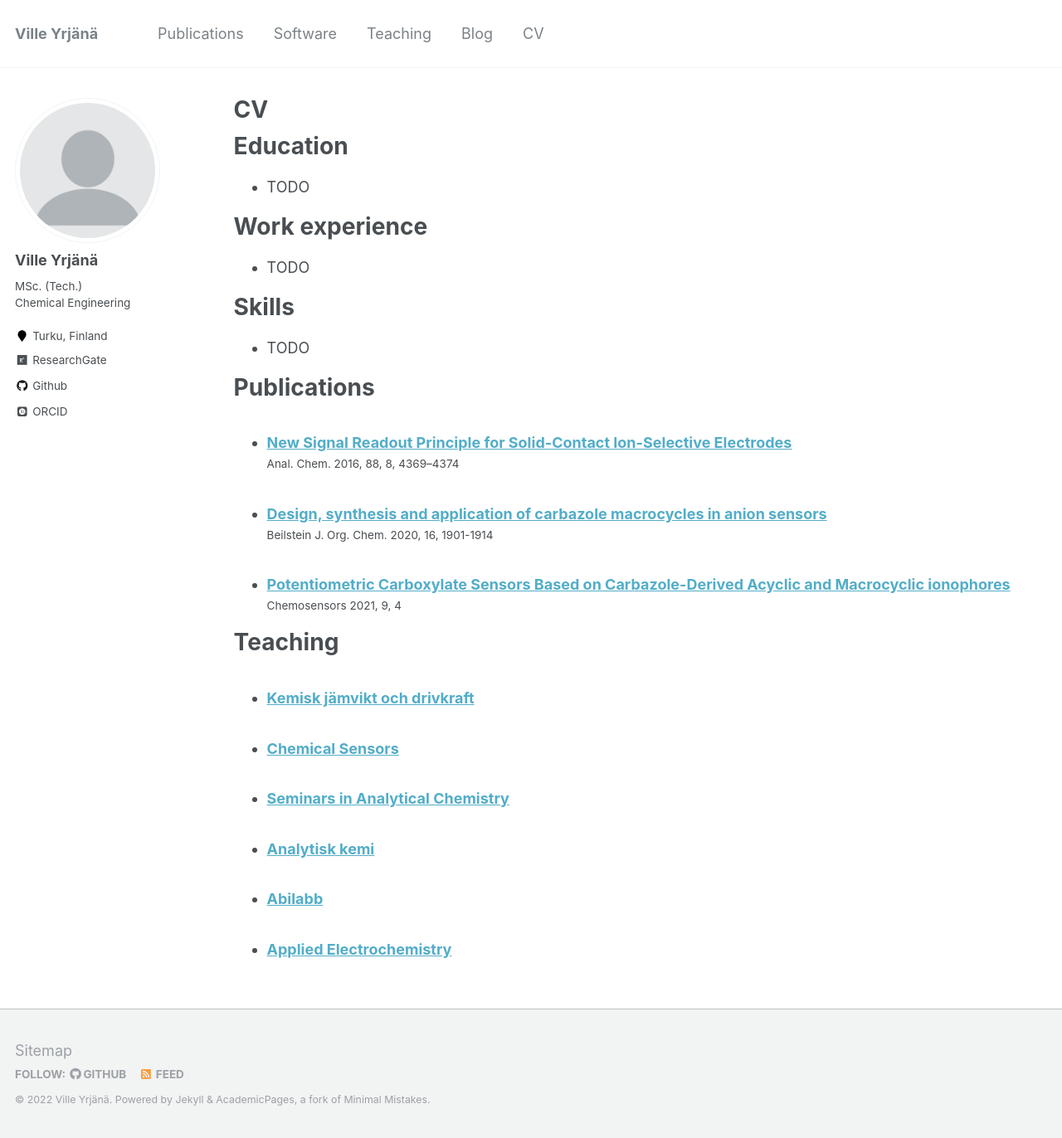
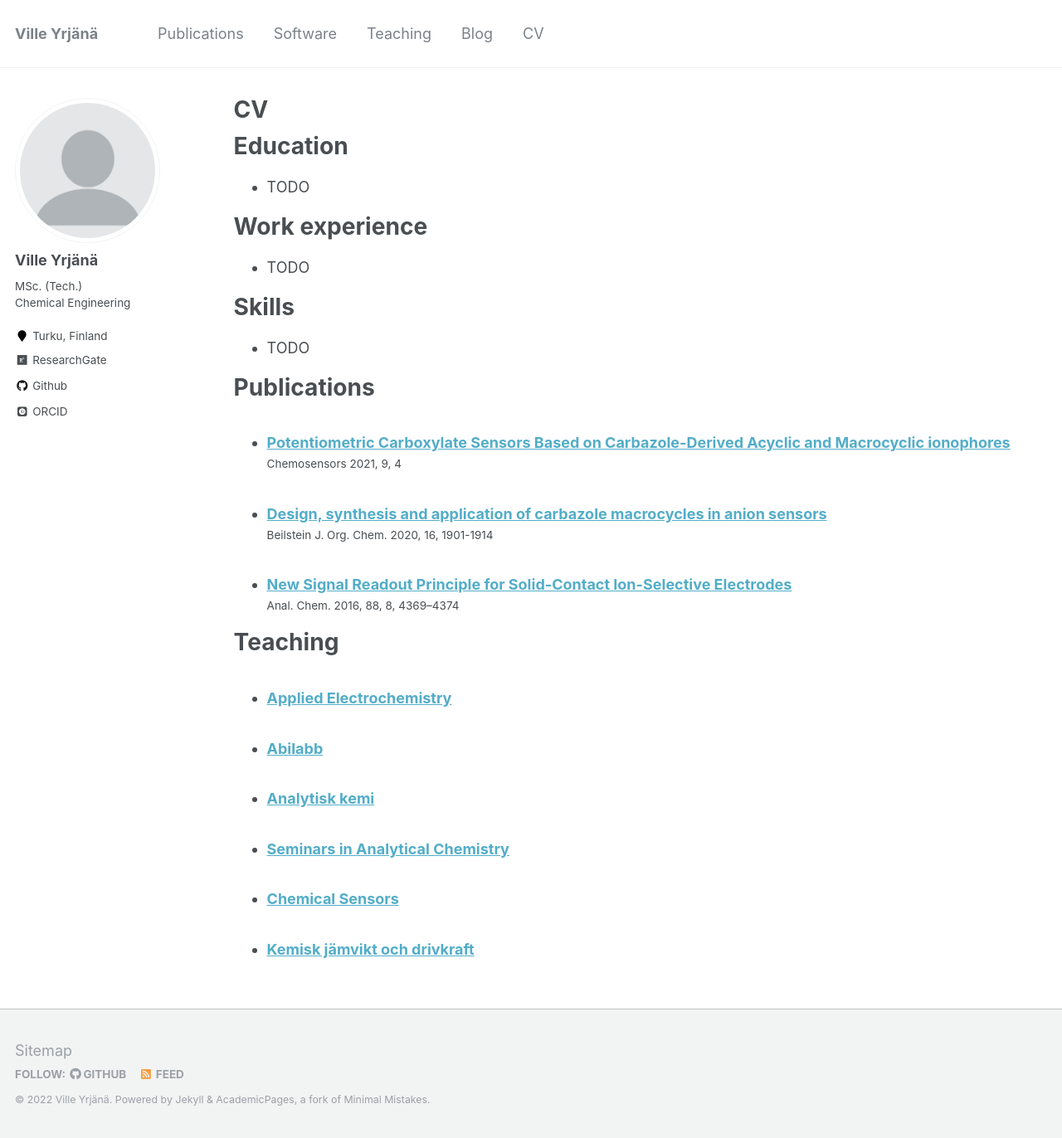
Before and after one commit to vyrjana/vyrjana.github.io, a Jekyll site: the page built from _pages/cv.md, in a window 1280 px wide and 1372 px high. Shown: the whole window at 83% size. Built offline with Jekyll 4.4.1, drawn with Linux system fonts in a browser that asks for light colours; some web fonts are replaced.

Commit message:
Updated CV

```diff
--- a/_pages/cv.md
+++ b/_pages/cv.md
@@ -23,7 +23,7 @@ Skills
 
 Publications
 ======
-  <ul>{% for post in site.publications %}
+  <ul>{% for post in site.publications reversed %}
     {% include archive-single-cv.html %}
   {% endfor %}</ul>
 
@@ -37,6 +37,6 @@ Talks
 
 Teaching
 ======
-  <ul>{% for post in site.teaching %}
+  <ul>{% for post in site.teaching reversed %}
     {% include archive-single-cv.html %}
   {% endfor %}</ul>
```
